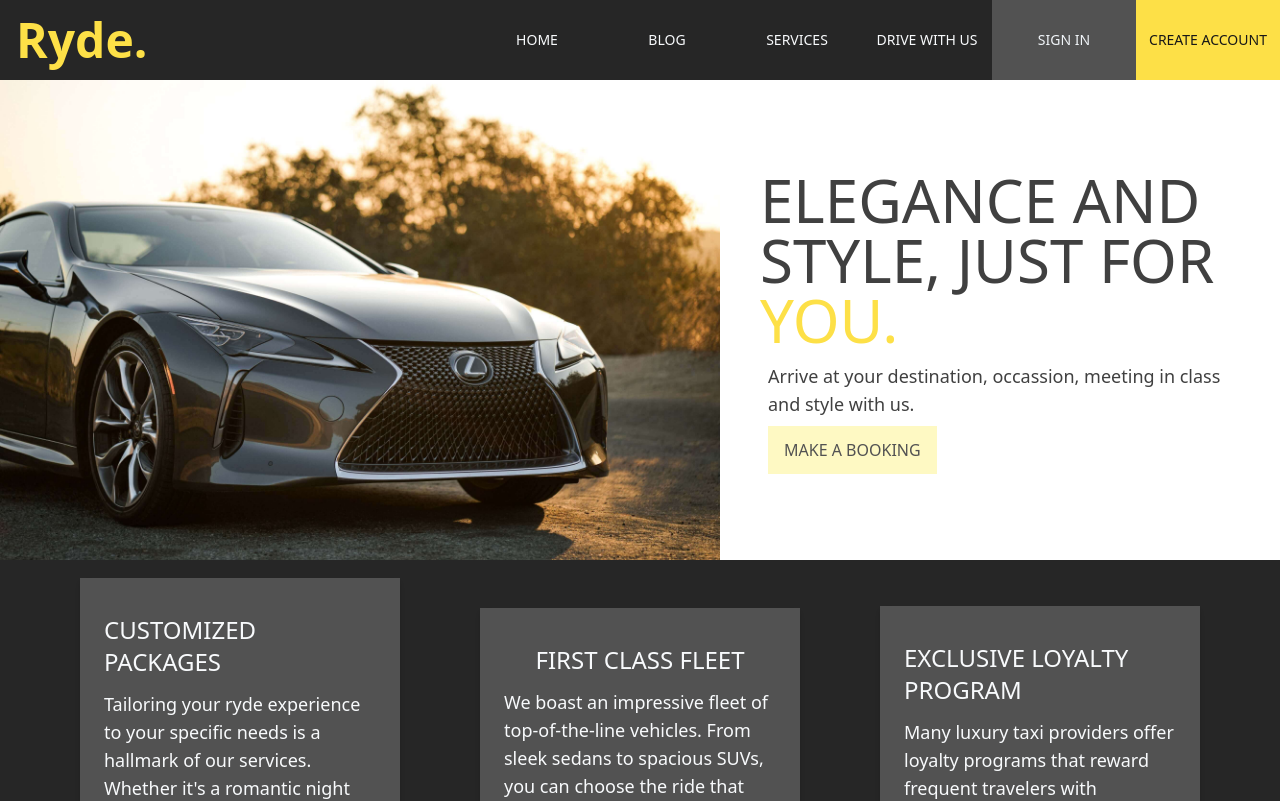
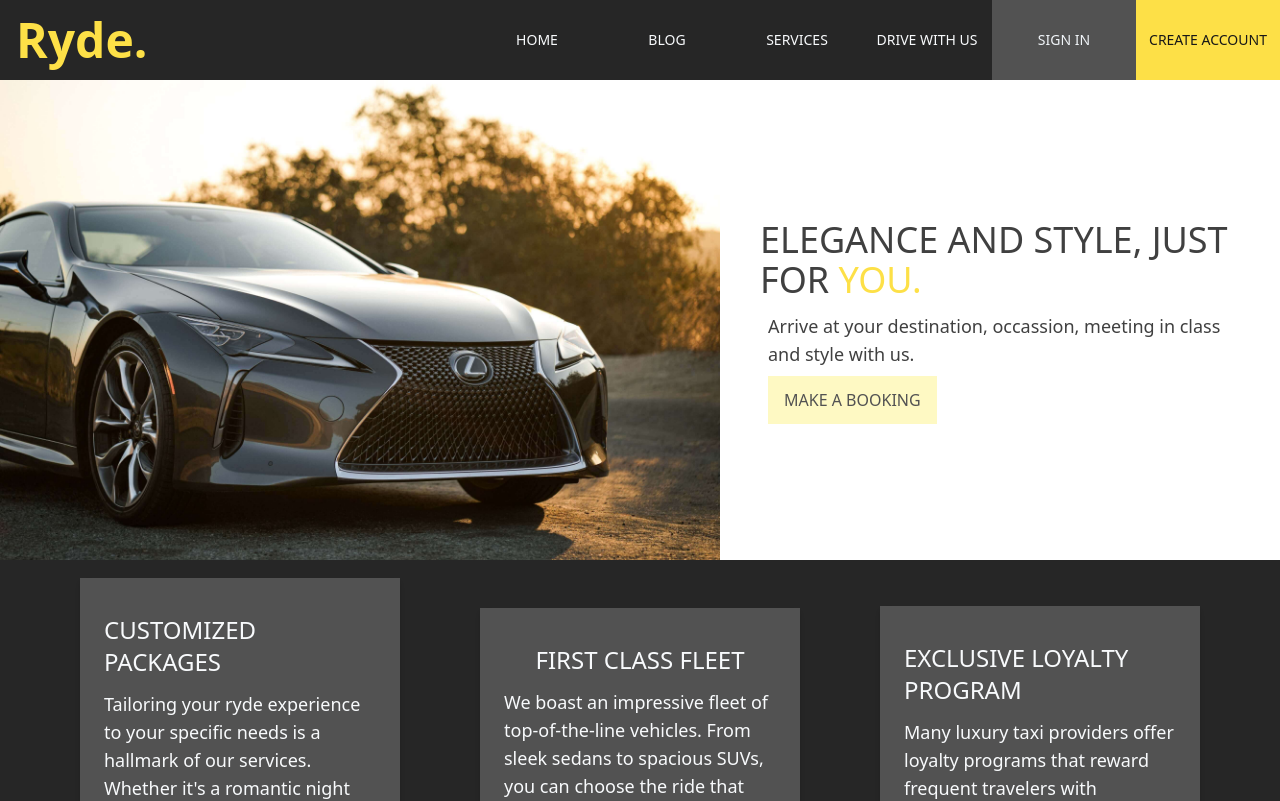
Before and after one commit to Anthvirus/Ryde, a React (Create React App) app: page / in a window 1280 px wide. Shown: the top 801 px of the page. Built offline with nearby package versions, Linux system fonts and the light colour scheme.

Commit message:
Update LandingPageBody.jsx

```diff
--- a/src/components/LandingPageBody.jsx
+++ b/src/components/LandingPageBody.jsx
@@ -8,7 +8,7 @@ function LandingPageBody(){
             <section className='flex flex-wrap items-center w-full pb-10 lg:pb-0 gap-y-10 lg:gap-y-0'>
                 <Image source="./images/car_image_eight.jpg" alt="an image containing a car" className="w-screen h-auto lg:w-[31rem] xl:w-[45rem]"/>
                 <div className='flex flex-col items-center w-[27.5rem] text-neutral-700 md:w-[35rem] lg:w-[30rem] m-auto'>
-                    <h1 className='my-1 text-5xl uppercase md:text-7xl lg:text-6xl font-extralight'>Elegance and Style, just for <b className='text-yellow-300'>you.</b></h1>
+                    <h1 className='my-1 text-5xl uppercase md:text-7xl lg:text-4xl font-extralight'>Elegance and Style, just for <b className='text-yellow-300'>you.</b></h1>
                     <p className='p-2 text-md md:text-2xl lg:text-lg xl:text-lg font-extralight'>Arrive at your destination, occassion, meeting in class and style with us.</p>
                     <button className='mr-auto ml-2 px-4 py-3 uppercase text-neutral-600 bg-yellow-300 hover:bg-yellow-200 disabled:bg-yellow-100' disabled>Make a booking</button>
                 </div>
```
